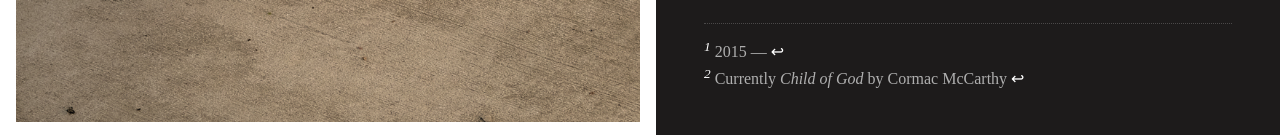
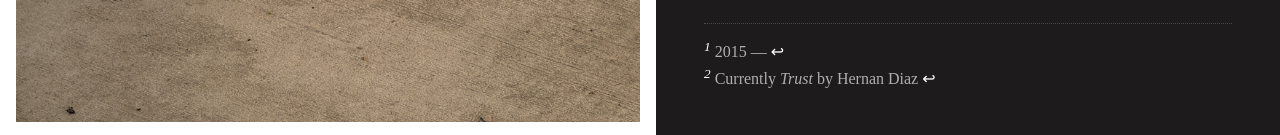
Before and after one commit to gabekelley/photosite, a Gatsby site: page / in a window 1280 px wide. Shown: the part 662-797 px from the top of the page. Built offline with nearby package versions, Linux system fonts and the light colour scheme; Gatsby itself is replaced by a stand-in of ours.

Commit message:
update read

```diff
--- a/src/pages/index.js
+++ b/src/pages/index.js
@@ -24,7 +24,7 @@ class IndexPage extends React.Component {
             <div className="bio-wrap__bottom thin">
               <div className="divider"></div>
               <sup>1</sup> <span>2015 —</span> <a href="#ref1" id="fn1">↩</a><br/>
-              <sup>2</sup> <span>Currently <span className="italic">Child of God</span> by Cormac McCarthy</span> <a href="#ref2" id="fn2">↩</a><br/>
+              <sup>2</sup> <span>Currently <span className="italic">Trust</span> by Hernan Diaz</span> <a href="#ref2" id="fn2">↩</a><br/>
             </div>
           </div>
         </div>
```
